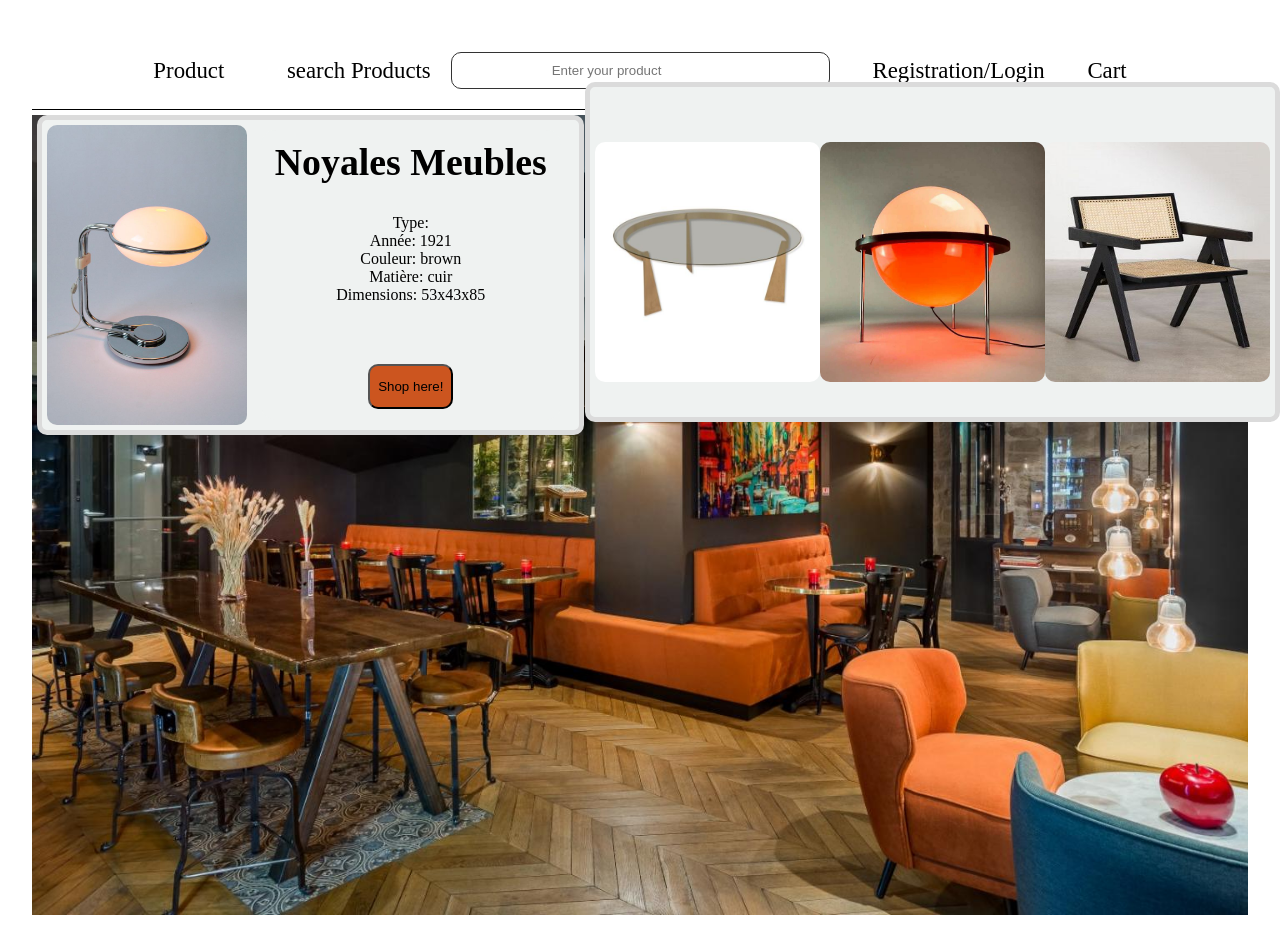
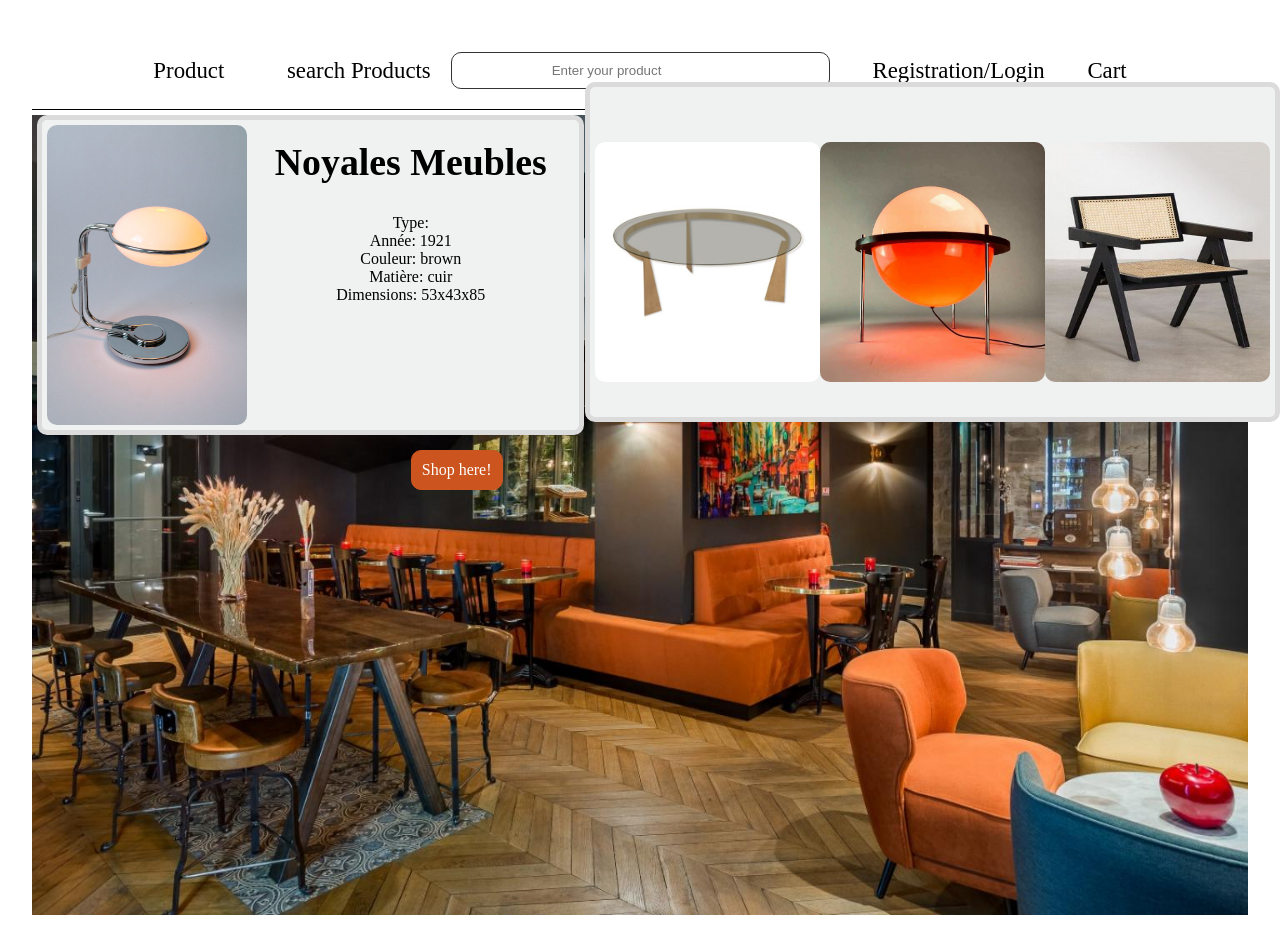
Before and after one commit to yoann90/projet-collectif-plateforme-de-vente-de-meubles-NOYALES_Meubles, a React (Vite) app in the folder front/projet-meuble/: page /detail in a window 1280 px wide. Built offline with nearby package versions, Linux system fonts and the light colour scheme.

Commit message:
route shop here

```diff
--- a/front/projet-meuble/src/PageDetail/PageDetail.css
+++ b/front/projet-meuble/src/PageDetail/PageDetail.css
@@ -38,14 +38,18 @@ margin-top: 30px;
 
 
 .btn{
-
-    height:45px;
-    width:85px;
+    border:1px solid #cc551F;
+    padding: 10px 10px;
+    /* height:55px;
+    width:55px; */
     background-Color:#cc551F;
     border-Radius:10px;
     transition: background-color 0.5s ease-in-out;
-    margin-top: 60px;
-
+    /* margin-top: 200px; */
+    text-decoration: none;
+    bottom:310px;
+    position:absolute;
+    color: white;
 }
 .btn:hover{
     background-color: gray;
--- a/front/projet-meuble/src/PageDetail/components/PageDetailRecap.jsx
+++ b/front/projet-meuble/src/PageDetail/components/PageDetailRecap.jsx
@@ -1,5 +1,5 @@
 import React from 'react';
-
+import { Link } from "react-router-dom";
 const Recap = (props) =>{
 return(
 <div className='detail-box'>
@@ -11,8 +11,9 @@ return(
 <p>Matière: {props.matiere} </p>
 <p>Dimensions: {props.dimensions}</p>
 </div>
-
-<button className='btn' type='submit'>Shop here! </button>
+<div className='shop-cart'>
+<Link  className='btn' to="/Cart">Shop here!</Link>
+</div>
 </div>
 
 )
```
